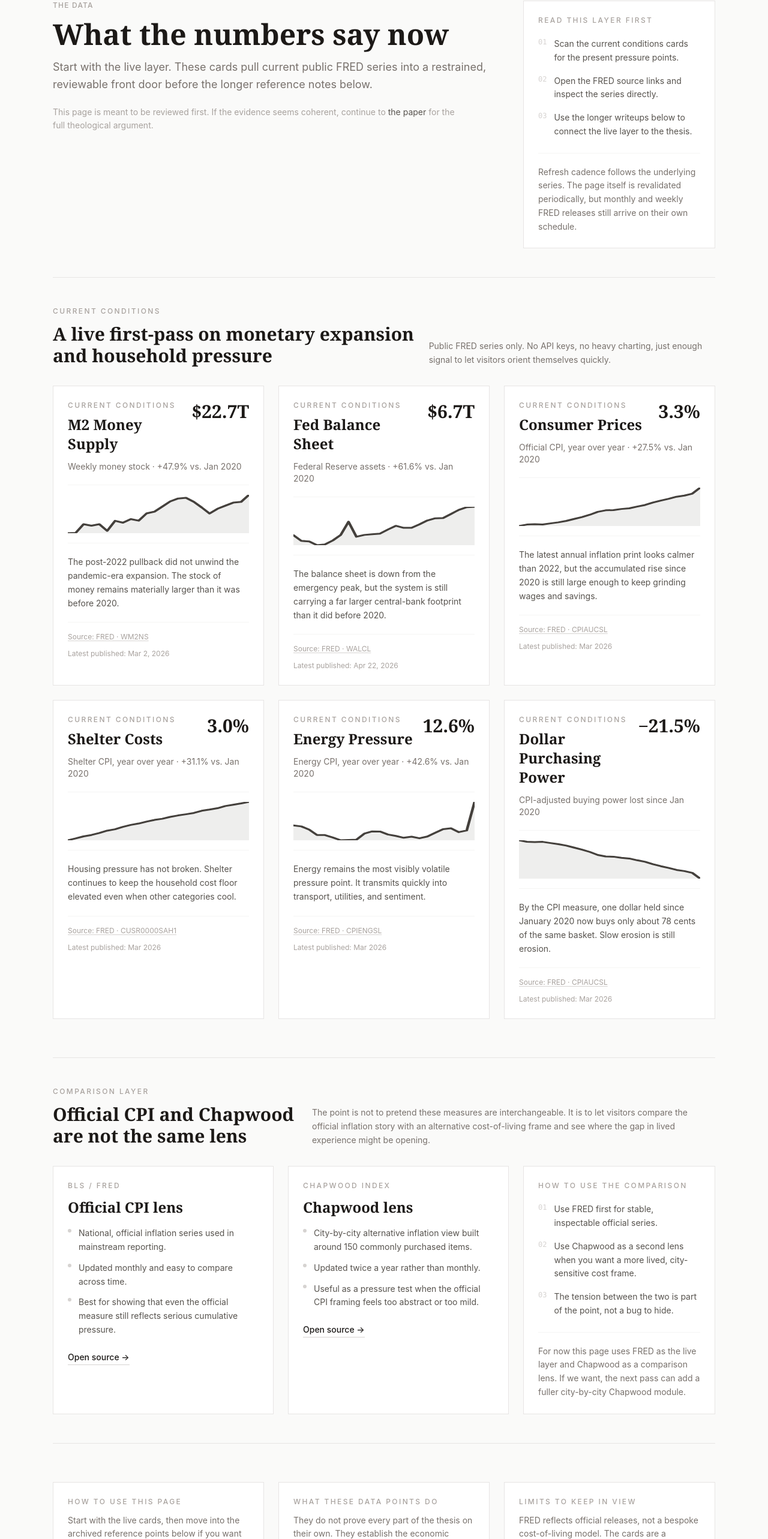
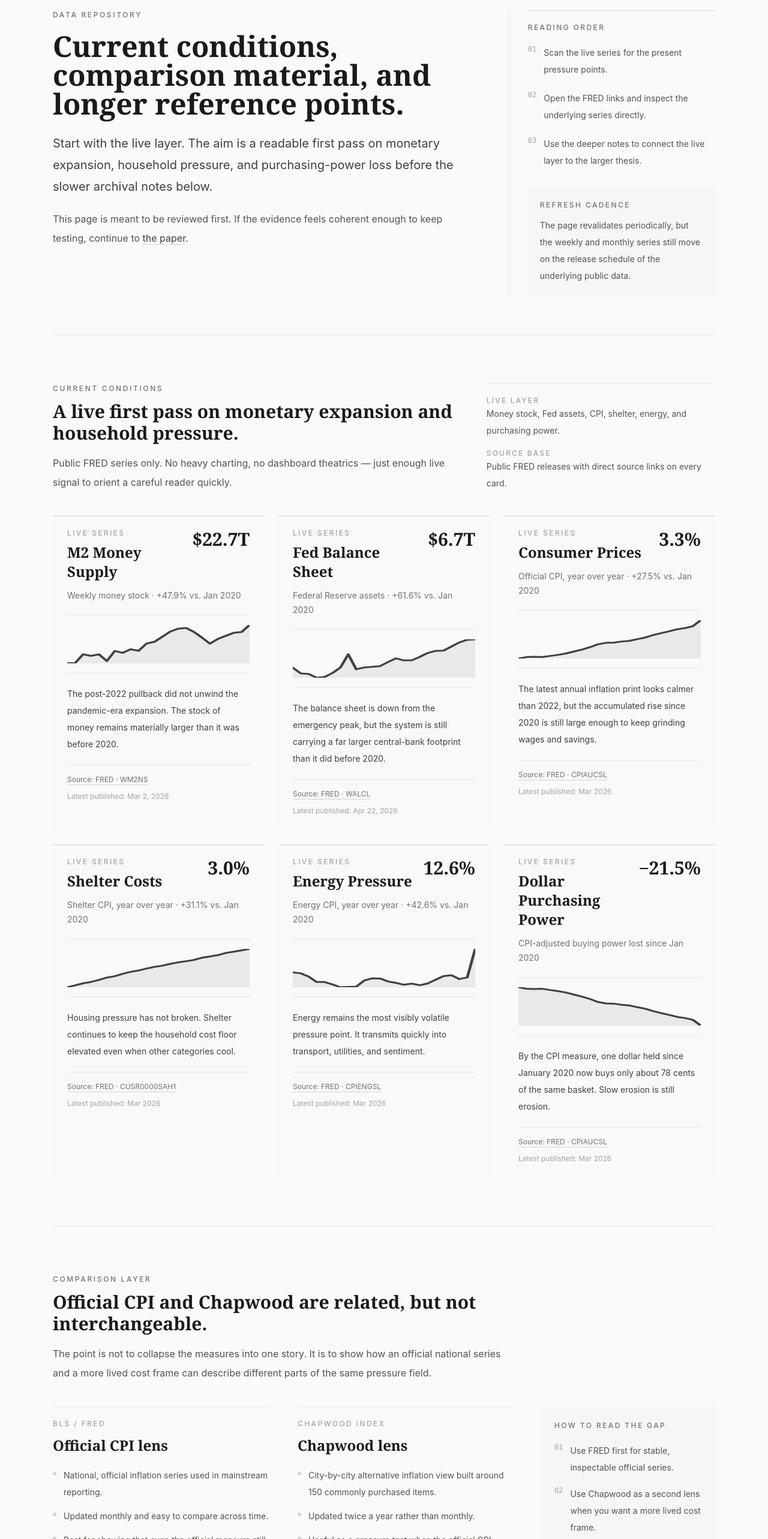
Before and after one commit to Auxmos-hub/modernexodus, a Next.js app: page /data in a window 1280 px wide. Shown: the part 144-2710 px from the top of the page at 60% size. Built offline with nearby package versions, Linux system fonts and the light colour scheme; no server answers.

Commit message:
refactor: improve data page editorial hierarchy

```diff
--- a/app/data/page.tsx
+++ b/app/data/page.tsx
@@ -82,6 +82,21 @@ const chapwoodComparison = [
       "Updated twice a year rather than monthly.",
       "Useful as a pressure test when the official CPI framing feels too abstract or too mild.",
     ],
+  },
+] as const;
+
+const readingNotes = [
+  {
+    label: "How to use this page",
+    text: "Start with the live series, then move into the reference sections below if you want the slower historical framing and source trail.",
+  },
+  {
+    label: "What these data points do",
+    text: "They do not prove the whole thesis by themselves. They establish the pressure, extraction, and distortion the paper is interpreting.",
+  },
+  {
+    label: "Limits to keep in view",
+    text: "FRED reflects official releases, not a bespoke cost-of-living model. The live layer is a credible front door, not the last word on household pain.",
   },
 ] as const;
 
@@ -313,106 +328,132 @@ export default async function DataPage() {
   const liveCards = await getLiveCards();
 
   return (
-    <div className="max-w-6xl mx-auto px-6 py-16">
-      <div className="border-b border-stone-200 pb-12 mb-12">
-        <div className="grid gap-8 lg:grid-cols-[minmax(0,1.7fr)_320px] lg:items-start">
+    <div className="mx-auto max-w-6xl px-6 py-16 md:py-20">
+      <section className="border-b border-stone-200 pb-14 md:pb-16">
+        <div className="grid gap-12 lg:grid-cols-[minmax(0,1.75fr)_minmax(260px,0.85fr)] lg:items-start">
           <div>
-            <p className="text-xs font-medium text-stone-400 uppercase tracking-widest mb-4">
-              The Data
+            <p className="mb-5 text-xs font-medium uppercase tracking-[0.22em] text-stone-500">
+              Data repository
             </p>
-            <h1 className="font-display text-4xl font-semibold text-stone-900 mb-4 md:text-5xl">
-              What the numbers say now
+            <h1 className="max-w-4xl font-display text-4xl font-semibold leading-tight text-stone-900 md:text-5xl">
+              Current conditions, comparison material, and longer reference points.
             </h1>
-            <p className="text-stone-500 text-lg max-w-3xl leading-relaxed">
-              Start with the live layer. These cards pull current public FRED series into a restrained,
-              reviewable front door before the longer reference notes below.
+            <p className="mt-6 max-w-3xl text-xl leading-9 text-stone-700">
+              Start with the live layer. The aim is a readable first pass on monetary expansion,
+              household pressure, and purchasing-power loss before the slower archival notes below.
             </p>
-            <p className="text-sm text-stone-400 leading-relaxed max-w-2xl mt-5">
-              This page is meant to be reviewed first. If the evidence seems coherent, continue to{" "}
-              <Link href="/paper" className="text-stone-600 hover:text-stone-900">
+            <p className="mt-5 max-w-2xl text-base leading-8 text-stone-600">
+              This page is meant to be reviewed first. If the evidence feels coherent enough to keep
+              testing, continue to{" "}
+              <Link
+                href="/paper"
+                className="text-stone-700 underline decoration-stone-300 underline-offset-4 transition-colors hover:text-stone-900 hover:decoration-stone-900"
+              >
                 the paper
-              </Link>{" "}
-              for the full theological argument.
+              </Link>
+              .
             </p>
           </div>
 
-          <aside className="border border-stone-200 bg-white p-6">
-            <p className="text-xs font-medium uppercase tracking-[0.2em] text-stone-400">
-              Read this layer first
+          <aside className="lg:border-l lg:border-stone-200 lg:pl-8">
+            <div className="border-t border-stone-300 pt-5">
+              <p className="text-xs font-medium uppercase tracking-[0.2em] text-stone-500">
+                Reading order
               </p>
-            <ol className="mt-5 space-y-4 text-sm leading-relaxed text-stone-600">
+              <ol className="mt-5 space-y-5 text-sm leading-7 text-stone-600">
                 <li className="flex gap-3">
-                <span className="font-mono text-xs text-stone-300">01</span>
-                <span>Scan the current conditions cards for the present pressure points.</span>
+                  <span className="font-mono text-xs text-stone-400">01</span>
+                  <span>Scan the live series for the present pressure points.</span>
                 </li>
                 <li className="flex gap-3">
-                <span className="font-mono text-xs text-stone-300">02</span>
-                <span>Open the FRED source links and inspect the series directly.</span>
+                  <span className="font-mono text-xs text-stone-400">02</span>
+                  <span>Open the FRED links and inspect the underlying series directly.</span>
                 </li>
                 <li className="flex gap-3">
-                <span className="font-mono text-xs text-stone-300">03</span>
-                <span>Use the longer writeups below to connect the live layer to the thesis.</span>
+                  <span className="font-mono text-xs text-stone-400">03</span>
+                  <span>Use the deeper notes to connect the live layer to the larger thesis.</span>
                 </li>
               </ol>
-            <p className="mt-6 border-t border-stone-100 pt-5 text-sm leading-relaxed text-stone-500">
-              Refresh cadence follows the underlying series. The page itself is revalidated periodically,
-              but monthly and weekly FRED releases still arrive on their own schedule.
+            </div>
+            <div className="mt-8 bg-stone-100/80 px-5 py-5">
+              <p className="text-xs font-medium uppercase tracking-[0.2em] text-stone-500">
+                Refresh cadence
               </p>
+              <p className="mt-3 text-sm leading-7 text-stone-600">
+                The page revalidates periodically, but the weekly and monthly series still move on the
+                release schedule of the underlying public data.
+              </p>
+            </div>
           </aside>
+        </div>
+      </section>
+
+      <section className="border-b border-stone-200 py-16 md:py-20">
+        <div className="grid gap-8 lg:grid-cols-[minmax(0,1.45fr)_minmax(240px,0.8fr)] lg:items-end">
+          <div className="max-w-3xl">
+            <p className="mb-3 text-xs font-medium uppercase tracking-[0.22em] text-stone-500">
+              Current conditions
+            </p>
+            <h2 className="font-display text-3xl font-semibold text-stone-900">
+              A live first pass on monetary expansion and household pressure.
+            </h2>
+            <p className="mt-4 text-base leading-8 text-stone-600">
+              Public FRED series only. No heavy charting, no dashboard theatrics — just enough live
+              signal to orient a careful reader quickly.
+            </p>
+          </div>
+
+          <div className="border-t border-stone-200 pt-5">
+            <dl className="space-y-4 text-sm leading-7 text-stone-600">
+              <div>
+                <dt className="text-xs font-medium uppercase tracking-[0.18em] text-stone-400">
+                  Live layer
+                </dt>
+                <dd>Money stock, Fed assets, CPI, shelter, energy, and purchasing power.</dd>
+              </div>
+              <div>
+                <dt className="text-xs font-medium uppercase tracking-[0.18em] text-stone-400">
+                  Source base
+                </dt>
+                <dd>Public FRED releases with direct source links on every card.</dd>
+              </div>
+            </dl>
           </div>
         </div>
 
-      <section className="mb-16">
-        <div className="mb-8 flex flex-col gap-4 md:flex-row md:items-end md:justify-between">
-          <div>
-            <p className="text-xs font-medium uppercase tracking-[0.2em] text-stone-400 mb-3">
-              Current conditions
-            </p>
-            <h2 className="font-display text-3xl font-semibold text-stone-900">
-              A live first-pass on monetary expansion and household pressure
-            </h2>
-          </div>
-          <p className="max-w-xl text-sm leading-relaxed text-stone-500">
-            Public FRED series only. No API keys, no heavy charting, just enough signal to let visitors
-            orient themselves quickly.
-          </p>
-        </div>
-
-        <div className="grid gap-6 md:grid-cols-2 xl:grid-cols-3">
+        <div className="mt-10 grid gap-6 md:grid-cols-2 xl:grid-cols-3">
           {liveCards.map((card) => (
             <LiveDataCard key={card.title} {...card} />
           ))}
         </div>
       </section>
 
-      <section className="mb-16 border-y border-stone-200 py-12">
-        <div className="mb-8 flex flex-col gap-4 md:flex-row md:items-end md:justify-between">
-          <div>
-            <p className="text-xs font-medium uppercase tracking-[0.2em] text-stone-400 mb-3">
+      <section className="border-b border-stone-200 py-16 md:py-20">
+        <div className="max-w-3xl">
+          <p className="mb-3 text-xs font-medium uppercase tracking-[0.22em] text-stone-500">
             Comparison layer
           </p>
           <h2 className="font-display text-3xl font-semibold text-stone-900">
-              Official CPI and Chapwood are not the same lens
+            Official CPI and Chapwood are related, but not interchangeable.
           </h2>
-          </div>
-          <p className="max-w-2xl text-sm leading-relaxed text-stone-500">
-            The point is not to pretend these measures are interchangeable. It is to let visitors compare
-            the official inflation story with an alternative cost-of-living frame and see where the gap in
-            lived experience might be opening.
+          <p className="mt-4 text-base leading-8 text-stone-600">
+            The point is not to collapse the measures into one story. It is to show how an official
+            national series and a more lived cost frame can describe different parts of the same
+            pressure field.
           </p>
         </div>
 
-        <div className="grid gap-6 lg:grid-cols-[minmax(0,1fr)_minmax(0,1fr)_320px]">
+        <div className="mt-10 grid gap-10 lg:grid-cols-[minmax(0,1fr)_minmax(0,1fr)_minmax(220px,0.8fr)] lg:gap-12">
           {chapwoodComparison.map((item) => (
-            <div key={item.title} className="border border-stone-200 bg-white p-6">
+            <article key={item.title} className="border-t border-stone-200 pt-5">
               <p className="text-xs font-medium uppercase tracking-[0.2em] text-stone-400">
                 {item.sourceLabel}
               </p>
               <h3 className="mt-3 font-display text-2xl font-semibold text-stone-900">{item.title}</h3>
-              <ul className="mt-4 space-y-3 text-sm leading-relaxed text-stone-600">
+              <ul className="mt-5 space-y-3 text-sm leading-7 text-stone-600">
                 {item.points.map((point) => (
                   <li key={point} className="flex gap-3">
-                    <span className="mt-1 h-1.5 w-1.5 rounded-full bg-stone-300 shrink-0" />
+                    <span className="mt-2 h-1.5 w-1.5 shrink-0 rounded-full bg-stone-300" />
                     <span>{point}</span>
                   </li>
                 ))}
@@ -421,120 +462,135 @@ export default async function DataPage() {
                 href={item.sourceUrl}
                 target="_blank"
                 rel="noreferrer"
-                className="mt-6 inline-block text-sm font-medium text-stone-900 border-b border-stone-300 pb-0.5 hover:border-stone-900 transition-colors"
+                className="mt-6 inline-block text-sm font-medium text-stone-700 underline decoration-stone-300 underline-offset-4 transition-colors hover:text-stone-900 hover:decoration-stone-900"
               >
                 Open source →
               </a>
-            </div>
+            </article>
           ))}
 
-          <aside className="border border-stone-200 bg-white p-6">
-            <p className="text-xs font-medium uppercase tracking-[0.2em] text-stone-400">
-              How to use the comparison
+          <aside className="bg-stone-100/80 px-5 py-6">
+            <p className="text-xs font-medium uppercase tracking-[0.2em] text-stone-500">
+              How to read the gap
             </p>
-            <ol className="mt-5 space-y-4 text-sm leading-relaxed text-stone-600">
+            <ol className="mt-5 space-y-4 text-sm leading-7 text-stone-600">
               <li className="flex gap-3">
-                <span className="font-mono text-xs text-stone-300">01</span>
+                <span className="font-mono text-xs text-stone-400">01</span>
                 <span>Use FRED first for stable, inspectable official series.</span>
               </li>
               <li className="flex gap-3">
-                <span className="font-mono text-xs text-stone-300">02</span>
-                <span>Use Chapwood as a second lens when you want a more lived, city-sensitive cost frame.</span>
+                <span className="font-mono text-xs text-stone-400">02</span>
+                <span>Use Chapwood as a second lens when you want a more lived cost frame.</span>
               </li>
               <li className="flex gap-3">
-                <span className="font-mono text-xs text-stone-300">03</span>
-                <span>The tension between the two is part of the point, not a bug to hide.</span>
+                <span className="font-mono text-xs text-stone-400">03</span>
+                <span>The tension between the two is part of the evidence, not a bug to hide.</span>
               </li>
             </ol>
-            <p className="mt-6 border-t border-stone-100 pt-5 text-sm leading-relaxed text-stone-500">
-              For now this page uses FRED as the live layer and Chapwood as a comparison lens. If we want,
-              the next pass can add a fuller city-by-city Chapwood module.
-            </p>
           </aside>
         </div>
       </section>
 
-      <div className="mb-12 grid gap-6 md:grid-cols-3">
-        <div className="border border-stone-200 bg-white p-6">
-          <p className="text-xs font-medium uppercase tracking-[0.2em] text-stone-400">How to use this page</p>
-          <p className="mt-3 text-sm leading-relaxed text-stone-500">
-            Start with the live cards, then move into the archived reference points below if you want
-            the longer argument and source trail.
-          </p>
+      <section className="border-b border-stone-200 py-14 md:py-16">
+        <div className="grid gap-8 md:grid-cols-3 md:gap-10">
+          {readingNotes.map((note) => (
+            <article key={note.label} className="border-t border-stone-200 pt-4">
+              <p className="text-xs font-medium uppercase tracking-[0.2em] text-stone-400">{note.label}</p>
+              <p className="mt-3 text-sm leading-7 text-stone-600">{note.text}</p>
+            </article>
+          ))}
         </div>
-        <div className="border border-stone-200 bg-white p-6">
-          <p className="text-xs font-medium uppercase tracking-[0.2em] text-stone-400">What these data points do</p>
-          <p className="mt-3 text-sm leading-relaxed text-stone-500">
-            They do not prove every part of the thesis on their own. They establish the economic
-            pressure, extraction, and distortion the paper is interpreting.
-          </p>
-        </div>
-        <div className="border border-stone-200 bg-white p-6">
-          <p className="text-xs font-medium uppercase tracking-[0.2em] text-stone-400">Limits to keep in view</p>
-          <p className="mt-3 text-sm leading-relaxed text-stone-500">
-            FRED reflects official releases, not a bespoke cost-of-living model. The cards are a
-            credible front door, not the last word on real household pain.
-          </p>
-        </div>
-      </div>
+      </section>
 
-      <section className="mb-8">
-        <p className="text-xs font-medium uppercase tracking-[0.2em] text-stone-400 mb-3">
+      <section className="py-16 md:py-20">
+        <div className="grid gap-10 lg:grid-cols-[minmax(0,1.5fr)_minmax(220px,0.8fr)] lg:items-start">
+          <div className="max-w-3xl">
+            <p className="mb-3 text-xs font-medium uppercase tracking-[0.22em] text-stone-500">
               Deeper reference points
             </p>
             <h2 className="font-display text-3xl font-semibold text-stone-900">
-          The longer argument stays below the fold
+              The archival layer stays below the fold.
             </h2>
-        <p className="mt-4 max-w-2xl text-sm leading-relaxed text-stone-500">
-          These are the existing anchor claims that give the thesis historical depth. The live layer above
-          is meant to make the page usable at a glance; these notes are where the longer framing remains.
+            <p className="mt-4 text-base leading-8 text-stone-600">
+              These longer anchor claims give the thesis historical depth. The presentation is quieter on
+              purpose: less dashboard, more report.
             </p>
-      </section>
+          </div>
 
-      <div className="space-y-12">
-        {datasets.map((d) => (
-          <div key={d.title} className="border border-stone-200 bg-white p-8">
-            <div className="mb-6 flex flex-col gap-4 sm:flex-row sm:items-start sm:justify-between">
+          <aside className="border-t border-stone-200 pt-5">
+            <p className="text-xs font-medium uppercase tracking-[0.2em] text-stone-400">
+              Archive use
+            </p>
+            <p className="mt-3 text-sm leading-7 text-stone-600">
+              Review these when you want the slower context behind the live cards: long-run dilution,
+              purchasing-power loss, wage divergence, and cumulative inflation.
+            </p>
+          </aside>
+        </div>
+
+        <div className="mt-12 space-y-12">
+          {datasets.map((d, index) => (
+            <article key={d.title} className="border-t border-stone-200 pt-8 md:pt-10">
+              <div className="grid gap-8 lg:grid-cols-[minmax(0,1.6fr)_minmax(220px,0.75fr)] lg:gap-12">
                 <div>
-                <h2 className="font-display text-2xl font-semibold text-stone-900 mb-1">
+                  <div className="flex flex-wrap items-center gap-x-4 gap-y-2 text-xs font-medium uppercase tracking-[0.18em] text-stone-400">
+                    <span>{`Reference ${String(index + 1).padStart(2, "0")}`}</span>
+                    <span className="hidden h-1 w-1 rounded-full bg-stone-300 sm:inline-block" />
+                    <span>{d.period}</span>
+                  </div>
+                  <h3 className="mt-3 font-display text-2xl font-semibold text-stone-900 md:text-3xl">
                     {d.title}
-                </h2>
-                <p className="text-xs text-stone-400 uppercase tracking-wider">{d.period}</p>
-              </div>
-              <span className="font-display text-4xl font-semibold text-stone-900 sm:ml-8">
-                {d.value}
-              </span>
-            </div>
-            <p className="text-stone-600 leading-relaxed mb-4">{d.detail}</p>
-            <div className="border-t border-stone-100 pt-4 mt-4">
-              <p className="text-sm text-stone-500 italic leading-relaxed mb-3">
-                <span className="font-medium not-italic text-stone-700">Implication: </span>
+                  </h3>
+                  <p className="mt-5 text-base leading-8 text-stone-700">{d.detail}</p>
+                  <p className="mt-6 border-l-2 border-stone-200 pl-5 text-sm italic leading-7 text-stone-600">
+                    <span className="font-medium not-italic text-stone-700">Implication.</span>{" "}
                     {d.implication}
                   </p>
-              <p className="text-xs text-stone-400">
-                Source:{" "}
+                </div>
+
+                <div className="lg:pt-1">
+                  <p className="font-display text-4xl font-semibold text-stone-900 md:text-[2.75rem]">
+                    {d.value}
+                  </p>
+                  <dl className="mt-6 space-y-4 border-t border-stone-200 pt-5 text-sm leading-7">
+                    <div>
+                      <dt className="text-xs font-medium uppercase tracking-[0.18em] text-stone-400">
+                        Period
+                      </dt>
+                      <dd className="mt-1 text-stone-700">{d.period}</dd>
+                    </div>
+                    <div>
+                      <dt className="text-xs font-medium uppercase tracking-[0.18em] text-stone-400">
+                        Source
+                      </dt>
+                      <dd className="mt-1 text-stone-700">
                         <a
                           href={d.sourceUrl}
                           target="_blank"
                           rel="noreferrer"
-                  className="underline decoration-stone-300 underline-offset-2 hover:text-stone-700"
+                          className="underline decoration-stone-300 underline-offset-4 transition-colors hover:text-stone-900 hover:decoration-stone-900"
                         >
                           {d.source}
                         </a>
-              </p>
+                      </dd>
+                    </div>
+                  </dl>
                 </div>
               </div>
+            </article>
           ))}
         </div>
 
-      <div className="mt-16 border-t border-stone-200 pt-12">
-        <p className="text-sm text-stone-400 leading-relaxed max-w-3xl">
-          <span className="font-medium text-stone-600">A note on sources.</span>{" "}
-          The live section uses public FRED CSV endpoints, so freshness is limited by the release cadence of
-          the underlying weekly and monthly series. The deeper notes still rely on broader historical and
-          interpretive sources. Even by the official metrics, the scale of purchasing-power destruction is hard to dismiss.
+        <div className="mt-16 border-t border-stone-200 pt-8">
+          <p className="max-w-3xl text-sm leading-7 text-stone-600">
+            <span className="font-medium text-stone-700">A note on sources.</span>{" "}
+            The live section uses public FRED endpoints, so freshness is limited by the release cadence of
+            the underlying weekly and monthly series. The deeper notes still rely on broader historical
+            and interpretive sources. Even by the official metrics, the scale of purchasing-power
+            destruction is hard to dismiss.
           </p>
         </div>
+      </section>
     </div>
   );
 }
--- a/components/LiveDataCard.tsx
+++ b/components/LiveDataCard.tsx
@@ -22,35 +22,31 @@ export default function LiveDataCard({
   sparkline,
 }: LiveDataCardData) {
   return (
-    <article className="border border-stone-200 bg-white p-6">
+    <article className="border-t border-stone-300 bg-stone-50/70 px-5 pb-5 pt-4 md:px-6 md:pb-6 md:pt-5">
       <div className="flex items-start justify-between gap-4">
         <div>
           <p className="text-xs font-medium uppercase tracking-[0.2em] text-stone-400">
-            Current conditions
+            Live series
           </p>
-          <h3 className="mt-2 font-display text-2xl font-semibold text-stone-900">
-            {title}
-          </h3>
+          <h3 className="mt-2 font-display text-2xl font-semibold text-stone-900">{title}</h3>
         </div>
-        <p className="font-display text-3xl font-semibold text-stone-900 text-right">
-          {value}
-        </p>
+        <p className="text-right font-display text-3xl font-semibold text-stone-900">{value}</p>
       </div>
 
-      <p className="mt-3 text-sm text-stone-500">{context}</p>
+      <p className="mt-3 text-sm leading-6 text-stone-500">{context}</p>
 
-      <div className="mt-5 border-y border-stone-100 py-4">
+      <div className="mt-5 border-y border-stone-200 py-4">
         <Sparkline points={sparkline} label={`${title} recent trend`} />
       </div>
 
-      <p className="mt-5 text-sm leading-relaxed text-stone-600">{interpretation}</p>
+      <p className="mt-5 text-sm leading-7 text-stone-700">{interpretation}</p>
 
-      <div className="mt-5 flex flex-wrap items-center justify-between gap-3 border-t border-stone-100 pt-4 text-xs text-stone-400">
+      <div className="mt-5 flex flex-wrap items-center justify-between gap-3 border-t border-stone-200 pt-4 text-xs text-stone-400">
         <a
           href={sourceUrl}
           target="_blank"
           rel="noreferrer"
-          className="underline decoration-stone-300 underline-offset-2 hover:text-stone-700"
+          className="text-stone-500 underline decoration-stone-300 underline-offset-4 transition-colors hover:text-stone-900 hover:decoration-stone-900"
         >
           Source: {sourceLabel}
         </a>
```
Lines whose indentation alone changed are shown as unchanged.
